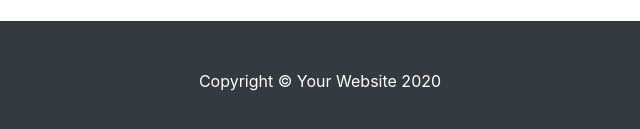
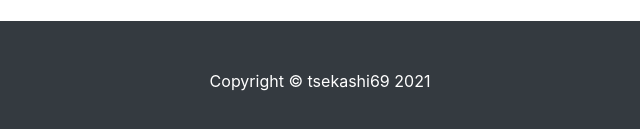
Before and after one commit to tzourg1/NAKDstock, a website: page index.html in a window 1280 px wide. Shown: the part 1214-1343 px from the top of the page, 320-960 px from the left. Drawn offline with Linux system fonts and the light colour scheme.

Commit message:
Update index.html

```diff
--- a/index.html
+++ b/index.html
@@ -123,7 +123,7 @@
   <!-- Footer -->
   <footer class="py-5 bg-dark">
     <div class="container">
-      <p class="m-0 text-center text-white">Copyright &copy; Your Website 2020</p>
+      <p class="m-0 text-center text-white">Copyright &copy; tsekashi69 2021</p>
     </div>
     <!-- /.container -->
   </footer>
```
